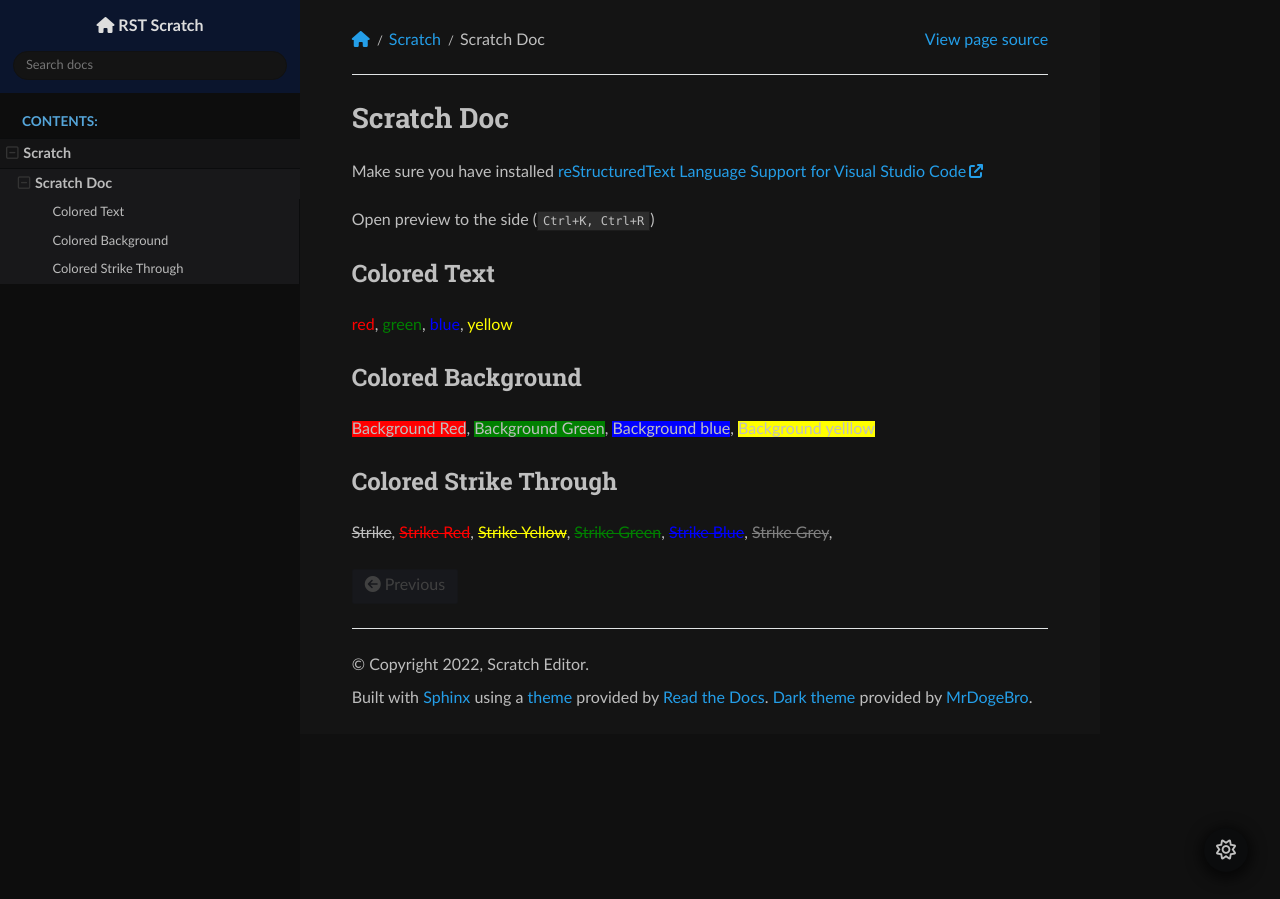
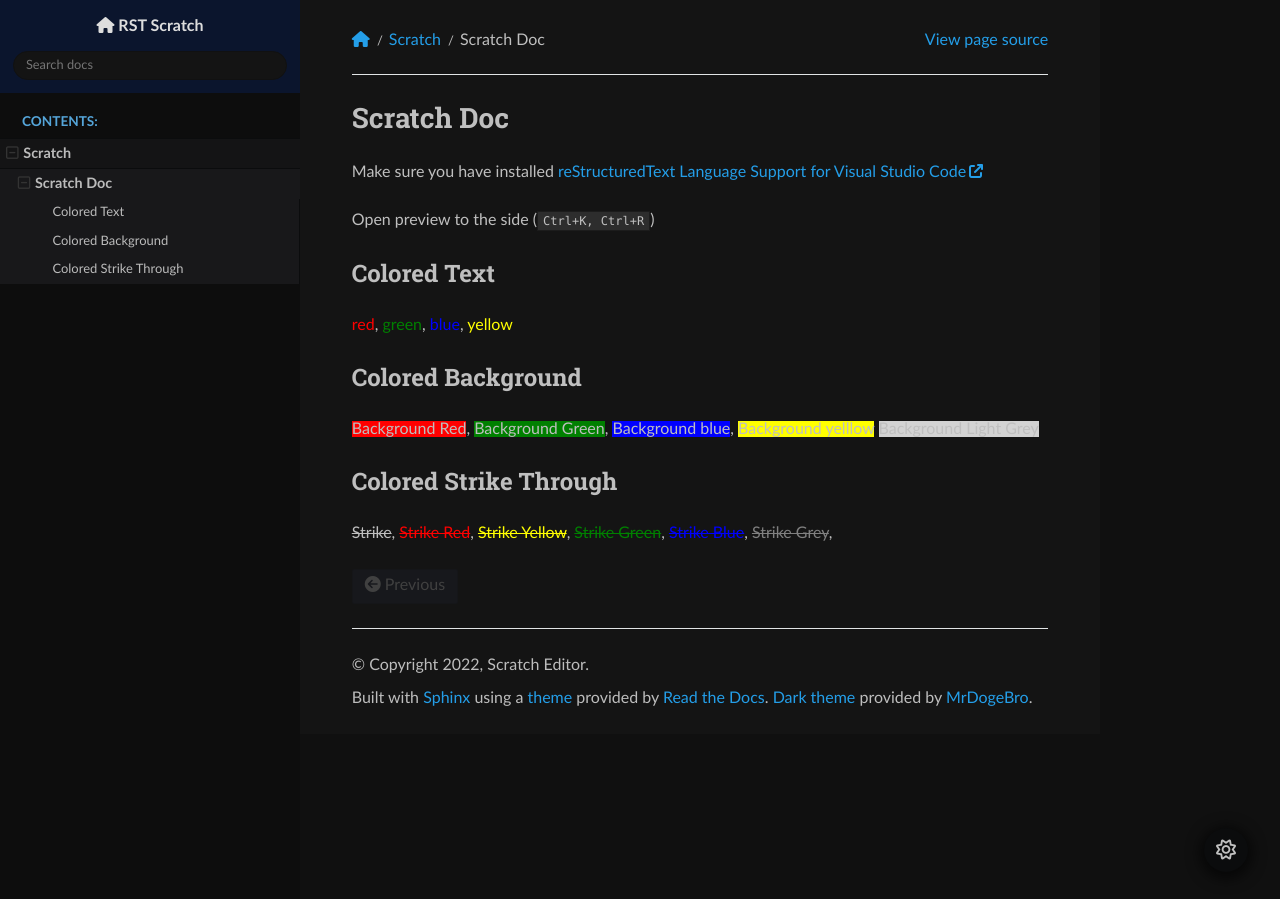
Before and after one commit to Amourspirit/python_rst_scratch, a Sphinx documentation site: the page built from docs/scratch/scratch.rst, in a window 1280 px wide. Built offline with Sphinx 7.4.7 and the Read the Docs theme 2.0.0, drawn with Linux system fonts in a browser that asks for light colours.

Commit message:
light grey bg color

```diff
--- a/docs/_static/css/style_custom.css
+++ b/docs/_static/css/style_custom.css
@@ -85,8 +85,14 @@
     background-color: black;
 }
 
+.bg-grey,
 .bg-gray {
     background-color: gray;
+}
+
+.bg-light-grey,
+.bg-light-gray {
+    background-color: lightgray;
 }
 
 .bg-silver {
--- a/docs/roles/custom_roles.txt
+++ b/docs/roles/custom_roles.txt
@@ -7,6 +7,9 @@
 .. role:: strike_gray
 .. role:: bg_black
 .. role:: bg_gray
+.. role:: bg_grey
+.. role:: bg_light_gray
+.. role:: bg_light_grey
 .. role:: bg_silver
 .. role:: bg_white
 .. role:: bg_maroon
--- a/docs/scratch/scratch.rst
+++ b/docs/scratch/scratch.rst
@@ -16,6 +16,7 @@ Colored Background
 ------------------
 
 :bg_red:`Background Red`, :bg_green:`Background Green`, :bg_blue:`Background blue`, :bg_yellow:`Background yelllow`
+:bg_light_gray:`Background Light Grey`
 
 Colored Strike Through
 ----------------------
```
